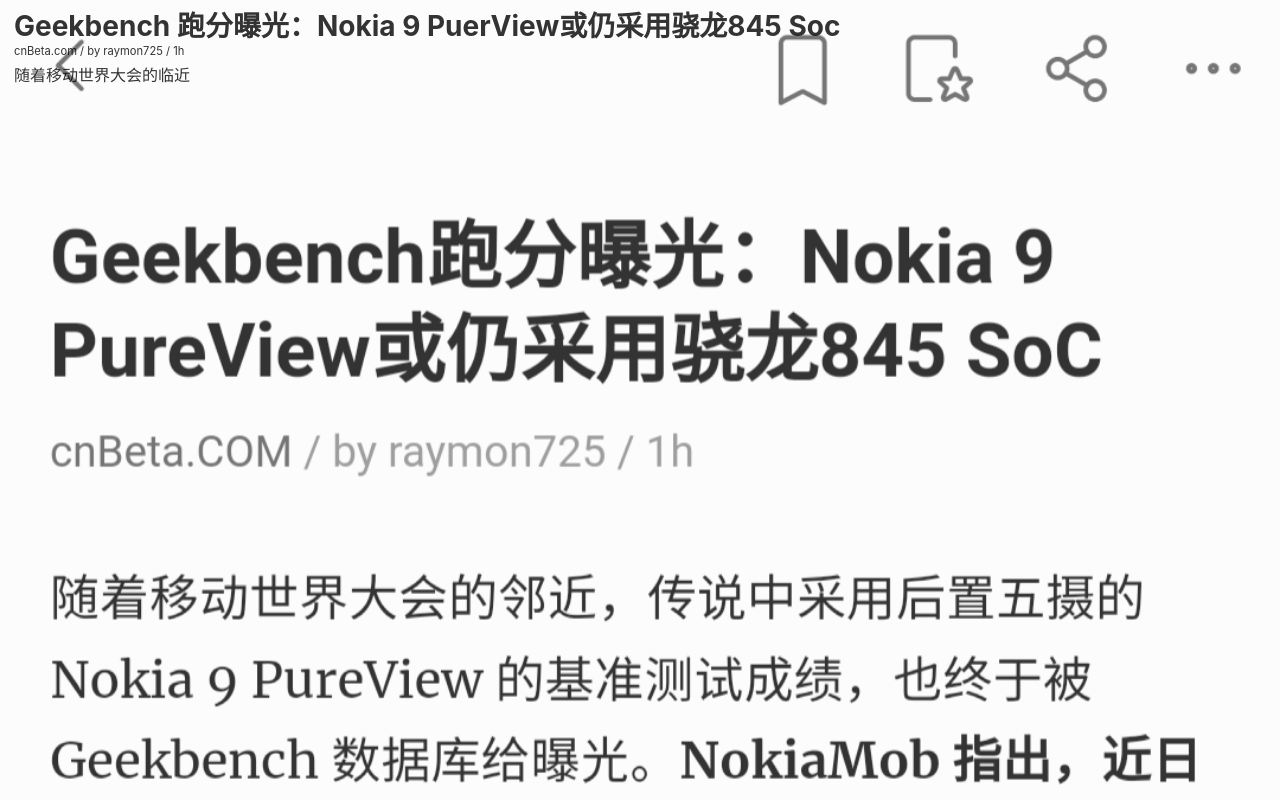
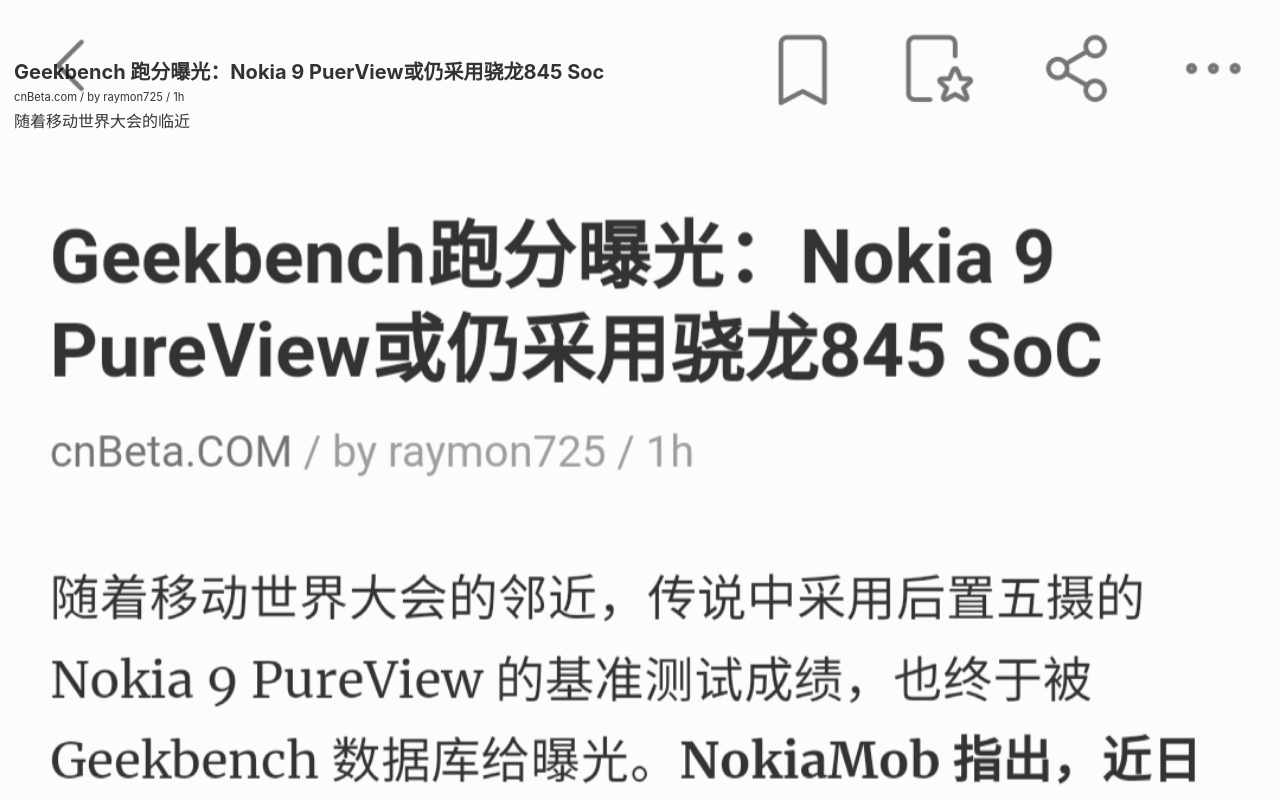
Before and after one commit to xuui/css, a plain HTML site: page post.html in a window 1280 px wide. Drawn offline with Linux system fonts and the light colour scheme.

Commit message:
Update post.html

```diff
--- a/post.html
+++ b/post.html
@@ -24,9 +24,12 @@
 padding:14px;
 font-size:14px;
 line-height:24px;
+
+padding-top:60px;
 }
 h1,small,p{margin:0;padding:0;}
 
+h1{font-size:20px;}
 p{font-size:16px;}
 
 </style>
```
